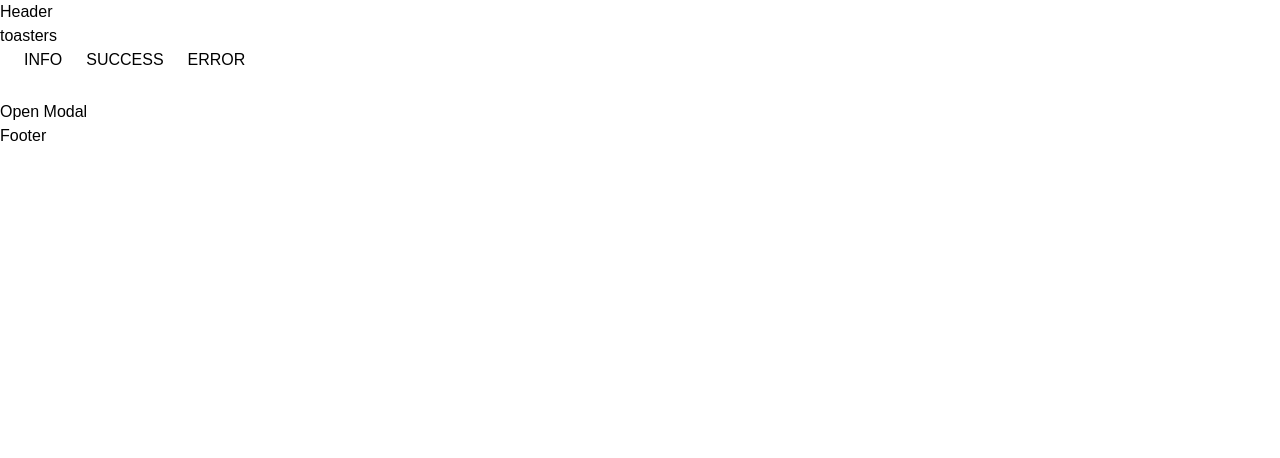
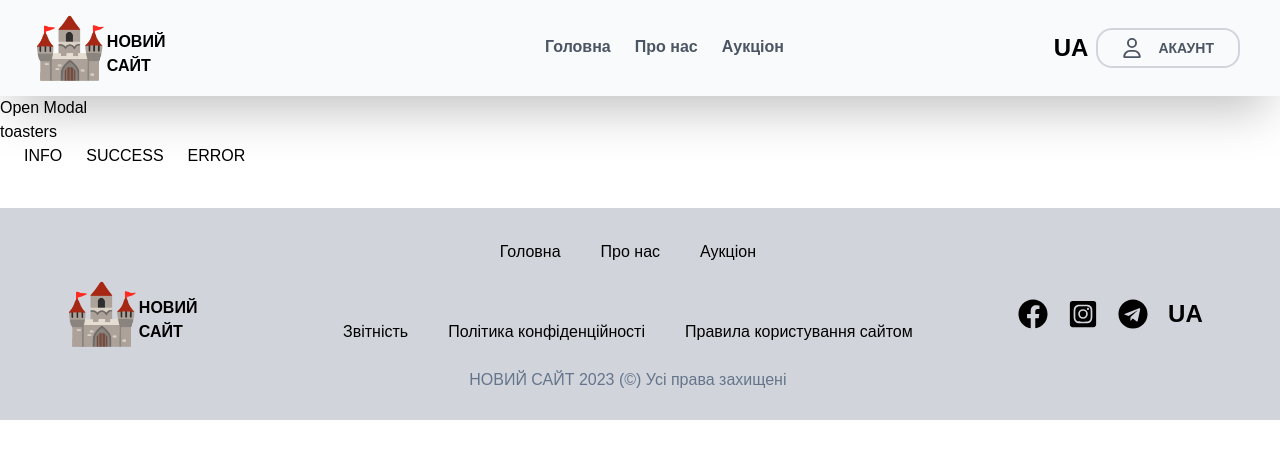
Before and after one commit to ClydeUrov/code-reapers-project-2, a React (Create React App) app: page / in a window 1280 px wide. Shown: the top 458 px of the page. Built offline with nearby package versions, Linux system fonts and the light colour scheme.

Commit message:
Update Header and Footer with prev site

```diff
--- a/src/components/Footer.jsx
+++ b/src/components/Footer.jsx
@@ -1,8 +1,47 @@
+import { FaFacebook, FaInstagramSquare, FaTelegram } from "react-icons/fa";
+import Logo from "./Logo";
 
 const Footer = () => {
+  function scrollTo(id) {
+    if (document.querySelector(id)) {
+      document
+        .querySelector(id)
+        .scrollIntoView({ behavior: "smooth", block: "start" });
+    }
+  }
+
   return (
-    <div>Footer</div>
-  )
-}
+    <div className="mx-auto mt-10 flex min-h-[212px] w-full justify-between bg-gray-300">
+      <div className="ml-16 flex items-center">
+        <Logo />
+      </div>
+      <div id="contacts" className="mt-8 flex w-[800px] flex-col gap-6">
+        <div className="mb-8 flex justify-center gap-10">
+          <p onClick={() => scrollTo("#main")} className="cursor-pointer">Головна</p>
+          <p onClick={() => scrollTo("#aboutUs")} className="cursor-pointer">Про нас</p>
+          <p onClick={() => scrollTo("#auctions")} className="cursor-pointer">Аукціон</p>
+        </div>
+        <div className="flex justify-center gap-10">
+          <p>Звітність</p>
+          <p>Політика конфіденційності</p>
+          <p>Правила користування сайтом</p>
+        </div>
+        <p className="text-center text-slate-500">
+          НОВИЙ САЙТ 2023 (©) Усі права захищені
+        </p>
+      </div>
+      <div
+        id="icons"
+        className="mr-16 flex w-56 items-center justify-center space-x-5"
+      >
+        <FaFacebook className="text-3xl" />
+        <FaInstagramSquare className="text-3xl" />
+        <FaTelegram className="text-3xl" />
+
+        <p className="text-2xl font-bold">UA</p>
+      </div>
+    </div>
+  );
+};
 
 export default Footer;
--- a/src/components/Header.jsx
+++ /dev/null
@@ -1,18 +0,0 @@
-import toast from "react-hot-toast";
-import { errorToast, infoToast, successToast } from "../helpers/toasters";
-
-const Header = () => {
-  return (
-    <div>
-      Header
-      <div className="space-x-6">
-        <h3>toasters</h3>
-        <button onClick={() => infoToast("SOME MESSAGE")}>INFO</button>
-        <button onClick={() => successToast()}>SUCCESS</button>
-        <button onClick={() => errorToast()}>ERROR</button>
-      </div>
-    </div>
-  );
-};
-
-export default Header;
--- a/src/components/Layout.jsx
+++ b/src/components/Layout.jsx
@@ -1,13 +1,13 @@
 import { Suspense } from "react";
 import Footer from "./Footer";
-import Header from "./Header";
+import Header from "./header/Header";
 import { Outlet } from "react-router-dom";
 import Loader from "./Loader";
 import { Toaster } from "react-hot-toast";
 
 const Layout = () => {
   return (
-    <div className="w-full grid grid-rows-[100px_1fr_200px]">
+    <div className="w-full">
       <Header />
       <Suspense fallback={<Loader />}>
         <Outlet />
--- /dev/null
+++ b/src/components/Logo.jsx
@@ -0,0 +1,17 @@
+import { Link } from "react-router-dom";
+
+function Logo() {
+  return (
+    <section className="md:w-1/5 w-2/5 ">
+      <Link to="/" className="flex w-fit items-center">
+        <span className="text-6xl">🏰</span>
+        <span className="text-l pt-3 w-28 font-extrabold">
+          НОВИЙ<br />
+          САЙТ
+        </span>
+      </Link>
+    </section>
+  );
+}
+
+export default Logo;
--- a/src/components/Modal.jsx
+++ b/src/components/Modal.jsx
@@ -4,7 +4,10 @@ import { useOutsideClick } from "../helpers/useOutsideClick";
 const Modal = ({ children, onCloseModal, title = "" }) => {
   const ref = useOutsideClick(onCloseModal);
   return createPortal(
-    <div className="fixed top-0 right-0 bg-slate-500/35 h-full w-full flex justify-center items-center">
+    <div
+      className="fixed top-0 right-0 bg-slate-500/35 h-full w-full flex justify-center items-center"
+      onClick={onCloseModal}
+    >
       <section
         className="w-3/5 h-3/5 bg-slate-100 rounded-2xl max-w-[550px] px-6 py-4 text-xl"
         ref={ref}
--- /dev/null
+++ b/src/components/header/Header.jsx
@@ -0,0 +1,42 @@
+import { useNavigate } from "react-router";
+import Logo from "../Logo";
+import LoginLogoutBtn from "./LoginLogoutBtn";
+
+const Header = () => {
+  const navigate = useNavigate();
+
+  function scrollTo(id) {
+    if (document.querySelector(id)) {
+      document
+        .querySelector(id)
+        .scrollIntoView({ behavior: "smooth", block: "start" });
+    } else {
+      navigate("/");
+    }
+  }
+
+  return (
+    <header
+      className="sticky top-0 z-30 flex h-24 w-full items-center justify-between bg-gray-50 px-8 py-6 shadow-2xl"
+    >
+      <Logo />
+      <nav>
+        <ul className="flex gap-6">
+          <li className="styledLi">
+            <span onClick={() => scrollTo("#main")}>Головна</span>
+          </li>
+          <li className="styledLi">
+            <span onClick={() => scrollTo("#aboutUs")}>Про нас</span>
+          </li>
+          <li className="styledLi">
+            <span onClick={() => scrollTo("#auctions")}>Аукціон</span>
+          </li>
+        </ul>
+      </nav>
+      <LoginLogoutBtn />
+
+    </header>
+  );
+};
+
+export default Header;
--- /dev/null
+++ b/src/components/header/LoginLogoutBtn.jsx
@@ -0,0 +1,79 @@
+import { useEffect, useRef, useState } from "react";
+import { FaRegUser } from "react-icons/fa6";
+import ModalUserHeader from "./ModalUserHeader";
+// import ModalUserHeader from "./ModalUserHeader";
+
+function LoginLogoutBtn() {
+  const [showModal, setShowModal] = useState(false);
+  const modalRef = useRef();
+
+  const user = {};
+
+  useEffect(() => {
+    function handleClickOutside(event) {
+      if (modalRef.current && !modalRef.current.contains(event.target)) {
+        if (
+          event?.target?.id !== "account_show_modal_btn" &&
+          event?.target?.parentElement?.id !== "account_show_modal_btn" &&
+          event?.target?.parentElement?.id !== "faRegUser"
+        ) {
+          setShowModal(() => false);
+        }
+      }
+    }
+
+    document.addEventListener("mousedown", handleClickOutside);
+    return () => {
+      document.removeEventListener("mousedown", handleClickOutside);
+    };
+  }, [modalRef]);
+
+  const handleLogin = async () => {
+
+  };
+
+  const handleLogout = () => {
+
+  };
+
+  if (!user) {
+    return (
+      <div className="flex items-center gap-2">
+        <span className="text-2xl font-semibold">UA</span>
+        <button
+          onClick={() => {
+            handleLogin();
+          }}
+          className="hover:shadow-l hover: rounded-2xl border-2 border-solid border-gray-300 px-10  py-2 text-sm   duration-200 ease-in hover:border-gray-600 hover:bg-gray-50"
+        >
+          ВХІД
+        </button>
+      </div>
+    );
+  } else if (user)
+    return (
+      <div className="flex items-center gap-2">
+        <span className="text-2xl font-semibold">UA</span>
+        <button
+          onClick={() => {
+            setShowModal((bol) => !bol);
+          }}
+          id="account_show_modal_btn"
+          className={`hover:shadow-l hover: flex gap-4 rounded-2xl border-2 border-solid ${showModal ? "border-gray-600 bg-gray-50 hover:border-gray-800 hover:bg-gray-100" : "mr-2 border-gray-300 hover:border-gray-600 hover:bg-gray-50"} justify-self-end  px-6 py-2   text-sm font-semibold text-gray-600`}
+        >
+          <FaRegUser id="faRegUser" size={20} className="text-gray-600" />
+
+          <span>АКАУНТ</span>
+        </button>
+
+        <ModalUserHeader
+          modalRef={modalRef}
+          setShowModal={setShowModal}
+          showModal={showModal}
+          onLogout={handleLogout}
+        />
+      </div>
+    );
+}
+
+export default LoginLogoutBtn;
--- /dev/null
+++ b/src/components/header/ModalUserHeader.jsx
@@ -0,0 +1,41 @@
+import { IoMdArrowBack } from "react-icons/io";
+import React from "react";
+import { useNavigate } from "react-router-dom";
+
+function ModalUserHeader({ setShowModal, showModal, modalRef, onLogout }) {
+  const navigate = useNavigate();
+  function navigateTo(url) {
+    setShowModal(false);
+    navigate(url);
+  }
+
+  return (
+    <section
+      ref={modalRef}
+      className={`absolute right-0 top-24  h-32 ${showModal ? " w-80" : "w-0"} rounded-bl-3xl bg-[#D9D9D9]   duration-300 ease-out ${!showModal && "translate-x-full"} flex justify-between transition-all `}
+    >
+      {showModal && (
+        <>
+          <nav>
+            <ul className="ml-4 mt-8 space-y-4">
+              <li className="styledLi" onClick={() => navigateTo("/profile")}>
+                Особисті дані
+              </li>
+            </ul>
+          </nav>
+          <span
+            className="styledLi mb-4 mr-6 flex items-center gap-2 self-end"
+            onClick={onLogout}
+          >
+            <i>
+              <IoMdArrowBack size={20} />
+            </i>
+            <span>ВИХІД</span>
+          </span>
+        </>
+      )}
+    </section>
+  );
+}
+
+export default ModalUserHeader;
--- a/src/index.css
+++ b/src/index.css
@@ -28,3 +28,7 @@
 .flex-between {
   @apply flex justify-between items-center;
 }
+
+.styledLi {
+  @apply font-semibold text-gray-600 border-b-2 border-b-transparent duration-200 ease-in hover:cursor-pointer hover:border-b-2 hover:border-b-gray-600 hover:text-gray-900 w-fit;
+}
--- a/src/pages/Home.jsx
+++ b/src/pages/Home.jsx
@@ -1,6 +1,7 @@
 import { useState } from "react";
 import CustomButton from "../components/CustomButton";
 import Modal from "../components/Modal";
+import { errorToast, infoToast, successToast } from "../helpers/toasters";
 
 const Home = () => {
   const [isModalOpen, setIsModalOpen] = useState(false);
@@ -9,6 +10,12 @@ const Home = () => {
     <div className="">
       <div>
         <CustomButton onClick={() => setIsModalOpen(true)} text="Open Modal" />
+        <div className="space-x-6">
+          <h3>toasters</h3>
+          <button onClick={() => infoToast("SOME MESSAGE")}>INFO</button>
+          <button onClick={() => successToast()}>SUCCESS</button>
+          <button onClick={() => errorToast()}>ERROR</button>
+        </div>
       </div>
 
       {isModalOpen && (
```
Also changed, not shown: src/icons/images.png (added).
